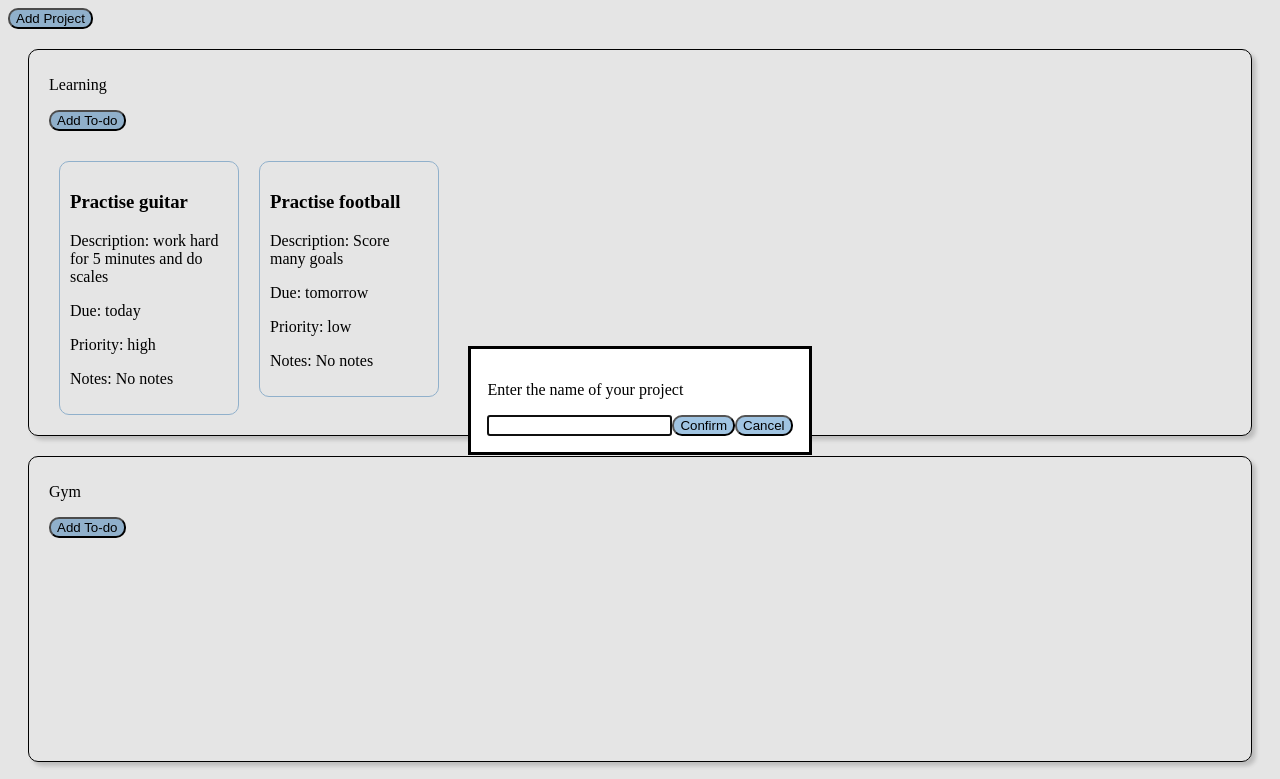
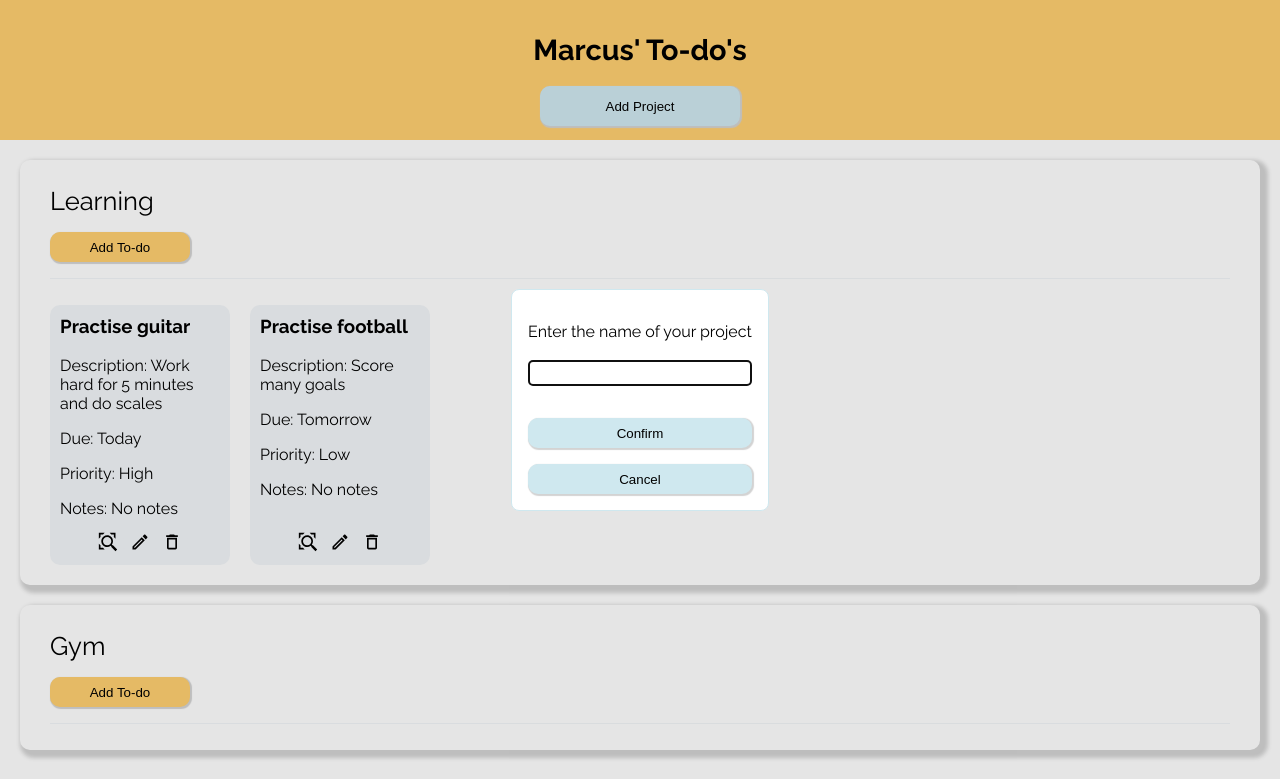
Before and after one commit to MarcusW9/to-do-list, a website built with webpack: page src/index.html in a window 1280 px wide. Both pictures are taken after a click on the button "Add Project". Shown: the top 779 px of the page. Built offline with nearby package versions, Linux system fonts and the light colour scheme.

Commit message:
Add UI and additional logic
UI to respond to new projects being created
new todos being added to each project based on the button in question
Add button for delete todo and remove from project and UI
Add colours and design template

```diff
--- a/src/index.html
+++ b/src/index.html
@@ -7,7 +7,8 @@
 </head>
 <body>
     <header>
-        <div>
+        <div class="header">
+            <h1 id="page-title">Marcus' To-do's</h1>
             <button id="add-project-btn">Add Project</button>
         </div>
     </header>
--- a/src/index.js
+++ b/src/index.js
@@ -10,27 +10,23 @@
 import './styles.css';
 import { compareAsc, format } from "date-fns";
 import { projects, Project } from './projects.js';
-import { ToDo, factoryToDo, assignToDo} from './todo.js'
+import { ToDo, factoryToDo, assignToDo, removeToDo} from './todo.js'
 // const example = format(new Date(2014, 1, 11), "yyyy-MM-dd");
 // console.log(example)
 
-//create project
+//create dummy project
 const testProject = new Project("Learning")
 const secondProject = new Project("Gym")
-const thirdProject = projects.createProject("This is the new one")
 
 //create and assign
-const guitar = factoryToDo("Practise guitar", "work hard for 5 minutes and do scales", "today", "high")
-const football = factoryToDo("Practise football", "Score many goals", "tomorrow", "low")
-// console.log(guitar)
+const guitar = factoryToDo("Practise guitar", "Work hard for 5 minutes and do scales", "Today", "High")
+const football = factoryToDo("Practise football", "Score many goals", "Tomorrow", "Low")
 
 assignToDo(guitar, testProject.content)
 assignToDo(football, testProject.content)
 
 projects.groupProject(testProject)
 projects.groupProject(secondProject)
-projects.groupProject(thirdProject)
-// console.log(projects.all.Learning.content['Practise guitar'])
 
 /// Start handling frontEnd stuff
 const content = document.querySelector("#content")
@@ -41,13 +37,16 @@ const toDoDialog = document.querySelector("#add-todo-dialog")
 const displayProjects = (projects) => { for (let key in projects) {
 
     const project = document.createElement("div")
+    console.log(projects[key].name)
     project.id = `${projects[key].name.replace(/\s/g, "-")}`
     project.classList.add("project-card")
 
     const projectHeader = document.createElement("div")
+    projectHeader.classList.add("project-header")
     project.appendChild(projectHeader)
 
     const projectName = document.createElement("p")
+    projectName.classList.add("project-heading")
     projectName.textContent = `${projects[key].name}`
     projectHeader.appendChild(projectName)
 
@@ -84,39 +83,55 @@ function componentAddProjectDialog() {
     const dialog = document.createElement("dialog")
     dialog.id = "add-project-dialog"
 
+    const addProjectDialogContent =  document.createElement("div")
+    addProjectDialogContent.id = "add-project-dialog-content"
+
     const paragraph = document.createElement("p")
     paragraph.id = "add-project-dialog-p"
     paragraph.textContent = "Enter the name of your project"
-    dialog.appendChild(paragraph)
+    addProjectDialogContent.appendChild(paragraph)
 
     const value = document.createElement("label")
     value.setAttribute("for", "add-project-dialog-input")
-    dialog.appendChild(value)
+    addProjectDialogContent.appendChild(value)
 
     const input = document.createElement("input")
     input.id = "add-project-dialog-input"
     input.addEventListener("input", (e) => {projectName = (e.target.value)})
-    dialog.appendChild(input)
+    addProjectDialogContent.appendChild(input)
+
+    const addProjectDialogBtns = document.createElement("div")
+    addProjectDialogBtns.classList.add("add-project-dialog-btns")
 
     // This button is responsible for confirming the creation of a new Project
     const confirmButton = document.createElement("button")
     confirmButton.textContent = "Confirm"
     confirmButton.addEventListener("click", function() {
+        if (!projectName) {
+            return alert("please enter a valid name")
+        } else if (projects.all[projectName]) {
+            alert("This name is already taken")
+            return
+        }
         // refers to projects.js to create a project
         const newProject = projects.createProject(projectName)
         projects.groupProject(newProject)
         content.innerHTML = "";
         displayProjects(projects.all)
+        displayToDos()
         dialog.close()
     })
-    dialog.appendChild(confirmButton)
+    addProjectDialogBtns.appendChild(confirmButton)
 
     const cancelButton = document.createElement("button")
     cancelButton.textContent = "Cancel"
     cancelButton.addEventListener("click", function() {
         dialog.close()
     })
-    dialog.appendChild(cancelButton)
+    addProjectDialogBtns.appendChild(cancelButton)
+
+    addProjectDialogContent.appendChild(addProjectDialogBtns)
+    dialog.appendChild(addProjectDialogContent)
 
     content.appendChild(dialog)
     dialog.showModal()
@@ -158,7 +173,6 @@ confirmButton.addEventListener("click", () => {
         let dataProject = toDoDialog.getAttribute("data-project")
         let projectName = dataProject.replace(/-/g, " ")
         assignToDo(todo, projects.all[projectName].content)
-        // console.log(projects.all[projectName].content)
         displayToDos()
         toDoDialog.close()
     }
@@ -179,6 +193,9 @@ confirmButton.addEventListener("click", () => {
                 const toDoCard = document.createElement("div");
                 toDoCard.classList.add("todo-card");
 
+                const toDoCardBody = document.createElement("div");
+                toDoCardBody.classList.add("todo-card-body")
+
                 const title = document.createElement("h3");
                 title.textContent = `${toDo.title}`;
 
@@ -194,12 +211,50 @@ confirmButton.addEventListener("click", () => {
                 const notes = document.createElement("p");
                 notes.textContent = `Notes: ${toDo.notes}`;
 
+                const todoBtns = document.createElement("div");
+                todoBtns.classList.add("todo-btns-container")
+
+                const viewBtn = document.createElement("button");
+                viewBtn.classList.add("view-todo-btn")
+                const viewIcon = document.createElement("div")
+                viewIcon.classList.add("todo-btn-icons")
+                viewIcon.innerHTML = `<svg xmlns="http://www.w3.org/2000/svg" viewBox="0 0 24 24"><title>magnify-expand</title><path d="M18 16H17.42L16.61 15.19C17.5 14 18 12.5 18 11C18 7.13 14.87 4 11 4C9.5 4 8 4.5 6.79 5.4C3.7 7.72 3.07 12.11 5.39 15.2C7.71 18.29 12.1 18.92 15.19 16.6L16 17.41V18L21 23L23 21L18 16M11 16C8.24 16 6 13.76 6 11S8.24 6 11 6 16 8.24 16 11 13.76 16 11 16M3 6L1 8V1H8L6 3H3V6M21 1V8L19 6V3H16L14 1H21M6 19L8 21H1V14L3 16V19H6Z" /></svg>`
+                // viewBtn.addEventListener("click", edit)
+                viewBtn.appendChild(viewIcon)
+
+
+                const editBtn = document.createElement("button");
+                editBtn.classList.add("edit-todo-btn")
+                const editIcon = document.createElement("div")
+                editIcon.classList.add("todo-btn-icons")
+                editIcon.innerHTML = `<svg xmlns="http://www.w3.org/2000/svg" viewBox="0 0 24 24"><title>pencil-outline</title><path d="M14.06,9L15,9.94L5.92,19H5V18.08L14.06,9M17.66,3C17.41,3 17.15,3.1 16.96,3.29L15.13,5.12L18.88,8.87L20.71,7.04C21.1,6.65 21.1,6 20.71,5.63L18.37,3.29C18.17,3.09 17.92,3 17.66,3M14.06,6.19L3,17.25V21H6.75L17.81,9.94L14.06,6.19Z" /></svg>`
+                editBtn.appendChild(editIcon)
+
+                const deleteBtn = document.createElement("button");
+                deleteBtn.classList.add("delete-todo-btn")
+                const deleteIcon = document.createElement("div")
+                deleteIcon.classList.add("todo-btn-icons")
+                deleteIcon.innerHTML = `<svg xmlns="http://www.w3.org/2000/svg" viewBox="0 0 24 24"><title>delete-outline</title><path d="M6,19A2,2 0 0,0 8,21H16A2,2 0 0,0 18,19V7H6V19M8,9H16V19H8V9M15.5,4L14.5,3H9.5L8.5,4H5V6H19V4H15.5Z" /></svg>`
+                deleteBtn.addEventListener("click", () => {
+                    delete project.content[toDoName]
+                    displayToDos()
+                })
+                deleteBtn.appendChild(deleteIcon)
+
                 // Append details elements to todo div
-                toDoCard.appendChild(title);
-                toDoCard.appendChild(description);
-                toDoCard.appendChild(dueDate);
-                toDoCard.appendChild(priority);
-                toDoCard.appendChild(notes);
+                toDoCardBody.appendChild(title);
+                toDoCardBody.appendChild(description);
+                toDoCardBody.appendChild(dueDate);
+                toDoCardBody.appendChild(priority);
+                toDoCardBody.appendChild(notes);
+
+                toDoCard.appendChild(toDoCardBody)
+
+                todoBtns.appendChild(viewBtn);
+                todoBtns.appendChild(editBtn);
+                todoBtns.appendChild(deleteBtn);
+
+                toDoCard.appendChild(todoBtns)
 
                 toDoContainer.appendChild(toDoCard);
                 projectCardContent.appendChild(toDoContainer)
--- a/src/projects.js
+++ b/src/projects.js
@@ -3,8 +3,12 @@ export const projects = (function allProjects() {
     const all = {}
 
     function createProject(name) {
+        if (!this.all[name]) {
         const newProject = new Project(name)
         return newProject
+        } else {
+            alert ("This name is already Taken")
+        }
     }
 
     function groupProject(project) {
@@ -21,5 +25,3 @@ export class Project {
         this.name = name;
     }
 }
-
-// DOM
--- a/src/styles.css
+++ b/src/styles.css
@@ -1,40 +1,133 @@
+@font-face {
+    font-family: 'Raleway';
+    src: url('./Raleway-VariableFont_wght.ttf');
+}
+
 :root {
     --background-color: white;
-    --brand-color: #A0C4E2;
-    --project-color: #FFE74C;
+    --brand-color: #CFE8EF;
+    --project-color: #FFCF70;
+    --shadow-color: #F2F5F8;
+    font-family: 'Raleway', sans-serif;
 }
 
 body {
-    background-color: var(--backkground-color)
+    margin: 0;
+    max-width: 100%;
+    background-color: var(--background-color)
+}
+
+header {
+    position: sticky;
+    top: 0;
+}
+
+.header {
+    top: 0;
+    display: flex;
+    flex-direction: column;
+    justify-content: center;
+    align-items: center;
+    padding: 10px;
+    height: 120px;
+    background-color: var(--project-color);
+}
+
+#page-title {
+    font-size: 1.8rem;
+}
+
+#add-project-btn {
+    width: 200px;
+    height: 40px;
 }
 
 button {
     max-height: 40px;
     border-radius: 10px;
+    box-shadow: 1px 1px 1px 1px lightgray;
     background-color: var(--brand-color);
+    border: #A0C4E2;
+}
+
+#add-project-dialog-content {
+    display: flex;
+    flex-direction: column;
+    justify-content: center;
+}
+
+.add-project-dialog-btns {
+    display: flex;
+    flex-direction: column;
 }
 
 .project-card {
     margin: 20px;
     padding: 10px 20px;
-    display: grid;
-    grid-template-rows: 1fr 3fr;
-    box-shadow: 4px 4px 4px lightgray;
-    border: 0.5px solid black;
+    box-shadow: 4px 4px 4px 4px lightgray;
+    border: 0px solid grey;
     border-radius: 10px;
+}
+
+.project-header {
+    margin: 10px;
+    margin-bottom: 1rem;
+    border-bottom: 1px solid var(--shadow-color);
+}
+
+.project-heading {
+    font-size: 1.6rem;
+    margin: 1rem 0;
 }
 
 .project-card-content {
     display: grid;
-    grid-template-columns: repeat(6, minmax(200px, 1fr))
+    grid-template-columns: repeat(auto-fill, minmax(200px, 1fr));
+    grid-auto-flow: row;
+}
+
+.add-todo-btns {
+    background-color: var(--project-color);
+    margin-bottom: 1rem;
+    height: 30px;
+    width: 140px;
 }
 
 .todo-card {
+    background-color: var(--shadow-color);
     margin: 10px;
     padding: 10px;
     min-height: 200px;
-    border: 1px solid var(--brand-color);
     border-radius: 10px;
+    height: 240px
+}
+
+.todo-card h3 {
+    margin-top: 0;
+}
+
+.todo-card p {
+    margin: 1rem 0 0 0;
+}
+
+.todo-card-body {
+    height: 200px;
+}
+
+.todo-btns-container {
+    display: flex;
+    justify-content: center;
+    margin-top: 1rem;
+}
+
+.todo-btns-container button {
+    box-shadow: none;
+    border-radius: 8px;
+    background-color: var(--shadow-color);
+}
+
+.todo-btn-icons {
+    width: 20px;
 }
 
 #add-todo-dialog-inside {
@@ -50,3 +143,43 @@ button {
     background-color: white;
     width: 90%;
 }
+
+dialog {
+    border: 1px solid var(--brand-color);
+    border-radius: 8px;
+}
+
+dialog label {
+    margin-bottom: 0.2rem;
+}
+
+dialog input {
+    border: 1px solid;
+    border-radius: 4px;
+    margin-bottom: 1rem;
+    height: 1.4rem;
+}
+
+dialog select {
+    border: 1px solid;
+    border-radius: 4px;
+    margin-bottom: 1rem;
+    height: 1.4rem;
+}
+
+dialog textarea {
+    border: 1px solid;
+    border-radius: 4px;
+    margin-bottom: 1rem;
+    height: 1.4rem;
+}
+
+dialog button {
+    background-color: var(--brand-color);
+    margin: 1rem 0 0 0;
+    height: 30px;
+}
+
+#cancel-todo {
+    background-color: var(--shadow-color);
+}
```
Also changed, not shown: src/todo.js (+24 -6 lines), dist/bundle.js, dist/e14d84ccec6be3ff19e3.ttf (added), dist/index.html, src/Raleway-Italic-VariableFont_wght.ttf (added), src/Raleway-VariableFont_wght.ttf (added).
